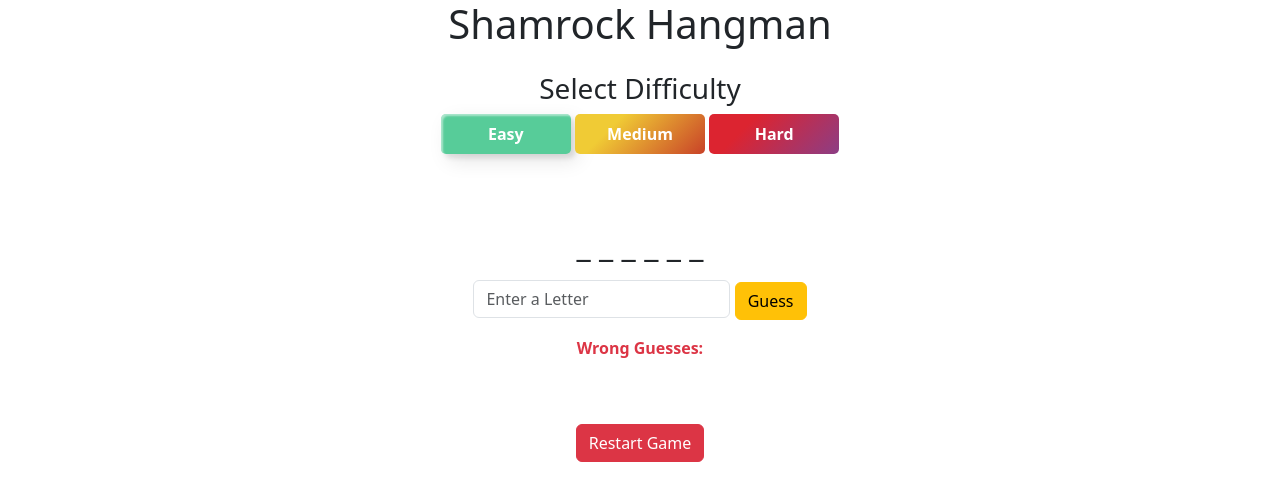
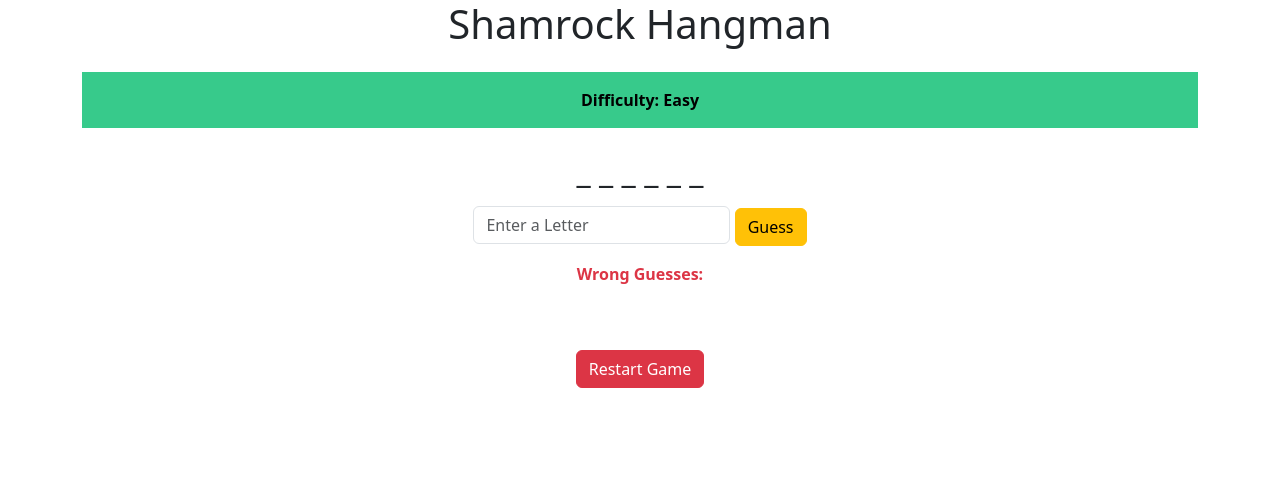
Before and after one commit to FedericoD99/Hangman--March-Website-, a plain HTML site: page index.html in a window 1280 px wide. Both pictures are taken after a click on the button "Easy". Drawn offline with nearby package versions, Linux system fonts and the light colour scheme.

Commit message:
day 2 (started java script), deleted the custom buttons for now, I will add them back at the end

```diff
--- a/index.html
+++ b/index.html
@@ -27,15 +27,15 @@
 
             <div id="difficultySelection">
                 <h3>Select Difficulty</h3>
-                <button class="btn css-button-shadow-border--green difficulty-btn" onclick="startGame('easy')">Easy</button>
-                <button class="btn css-button-gradient--7 difficulty-btn" onclick="startGame('medium')">Medium</button>
-                <button class="btn css-button-gradient--8 difficulty-btn" onclick="startGame('hard')">Hard</button>
+                <button class="btn btn-success" onclick="startGame('easy')">Easy</button>
+                <button class="btn btn-warning" onclick="startGame('medium')">Medium</button>
+                <button class="btn btn-danger" onclick="startGame('hard')">Hard</button>
 
             </div>
 
-            <div id="difficultyBox" class="mt-3 p-3 fw-bold"></div> <!--Add d-none here-->
+            <div id="difficultyBox" class="mt-3 p-3 fw-bold d-none"></div> <!--Add d-none here-->
 
-            <div id="gameArea" class="mt-4"> <!--Add d-none here-->
+            <div id="gameArea" class="mt-4 d-none"> <!--Add d-none here-->
                 <h2 id="wordDisplay" class="mb-3">_ _ _ _ _ _</h2>
 
                 <div class="mb-3">
--- a/script.js
+++ b/script.js
@@ -0,0 +1,78 @@
+// Word List
+const wordList= [
+    'gold',
+    'luck',
+    'clover',
+    'rain',
+    'charm',
+    'parade',
+    'leprechaun',
+    'treasure',
+    'celebration',
+    'greenery',
+    'shenanigans',
+    'tradition',
+]
+
+// declare variables
+let selectedWord = ''
+let displayWord =''
+let wrongGuesses = 0
+let guessedLetters =[]
+const maxMistakes = 6
+
+
+// Start Game function (runs everything)
+function startGame(level){
+    // reset game
+    wrongGuesses = 0
+    guessedLetters = []
+
+    selectedWord = getRandomWord(level)
+
+    updateDifficultyDisplay(level)
+
+    //show game area and difficulty display, hide selection button
+    document.getElementById('gameArea').classList.remove('d-none')
+    document.getElementById('gameArea').classList.add('d-block')
+
+    document.getElementById('difficultyBox').classList.remove('d-none')
+    document.getElementById('difficultyBox').classList.add('d-block')
+
+    document.getElementById('difficultySelection').classList.add('d-none')
+
+
+}
+
+
+function getRandomWord (level) {
+    let filteredWords = wordList.filter ( word => {
+        if(level === 'easy') return word.length <= 4
+        if(level === 'medium') return word.length >= 5 && word.length <= 7
+        if(level === 'hard') return word.length >= 8
+     })
+
+     return filteredWords[Math.floor(Math.random()*filteredWords.length)]
+
+
+
+}
+
+//update difficulty display
+function updateDifficultyDisplay(level){
+    let difficultyBox = document.getElementById('difficultyBox')
+    difficultyBox.classList.remove('easy', 'medium', 'hard')
+
+    if(level === 'easy'){
+        difficultyBox.textContent='Difficulty: Easy'
+        difficultyBox.classList.add('easy')
+    }else if(level === 'medium'){
+        difficultyBox.textContent='Difficulty: Medium'
+        difficultyBox.classList.add('medium')
+    } else if(level === 'hard'){
+        difficultyBox.textContent='Difficulty: Hard'
+        difficultyBox.classList.add('hard')
+    }
+
+
+}
--- a/style.css
+++ b/style.css
@@ -1,71 +1,4 @@
-.css-button-shadow-border--green {
-  min-width: 130px;
-  height: 40px;
-  color: #fff;
-  padding: 5px 10px;
-  font-weight: bold;
-  cursor: pointer;
-  transition: all 0.3s ease;
-  position: relative;
-  display: inline-block;
-  outline: none;
-  border-radius: 5px;
-  border: none;
-  box-shadow:inset 2px 2px 2px 0px rgba(255,255,255,.5), 7px 7px 20px 0px rgba(0,0,0,.1), 4px 4px 5px 0px rgba(0,0,0,.1);
-  background: #57cc99;
-}
-.css-button-shadow-border--green:hover {
-  background-color: #80ed99;
-}
-.css-button-shadow-border--green:active {
-  top: 2px;
-}
 
-
-  .css-button-gradient--8 {
-    min-width: 130px;
-    height: 40px;
-    color: #fff;
-    padding: 5px 10px;
-    font-weight: bold;
-    cursor: pointer;
-    transition: all 0.3s ease;
-    position: relative;
-    display: inline-block;
-    outline: none;
-    border-radius: 5px;
-    border: none;
-    background-size: 120% auto;
-    background-image: linear-gradient(315deg, #7b4397 0%, #dc2430 75%);
-  }
-  .css-button-gradient--8:hover {
-    background-position: right center;
-  }
-  .css-button-gradient--8:active {
-    top: 2px;
-  }
-
-
-
-  .css-button-gradient--7 {
-    min-width: 130px;
-    height: 40px;
-    color: #fff;
-    padding: 5px 10px;
-    font-weight: bold;
-    cursor: pointer;
-    transition: all 0.3s ease;
-    position: relative;
-    display: inline-block;
-    outline: none;
-    border-radius: 5px;
-    border: none;
-    background-size: 120% auto;
-    background-image: linear-gradient(315deg, #c02425 0%, #f0cb35 75%);
-  }
-  .css-button-gradient--7:hover {
-    background-position: right center;
-  }
-  .css-button-gradient--7:active {
-    top: 2px;
-  }
+  .easy {background-color: #37ca8b; color:black; border: 2px}
+  .medium {background-color:#dfc86e; color:black; border: 2px}
+  .hard {background-color:#ce5d5d; color:black; border: 2px}
```
